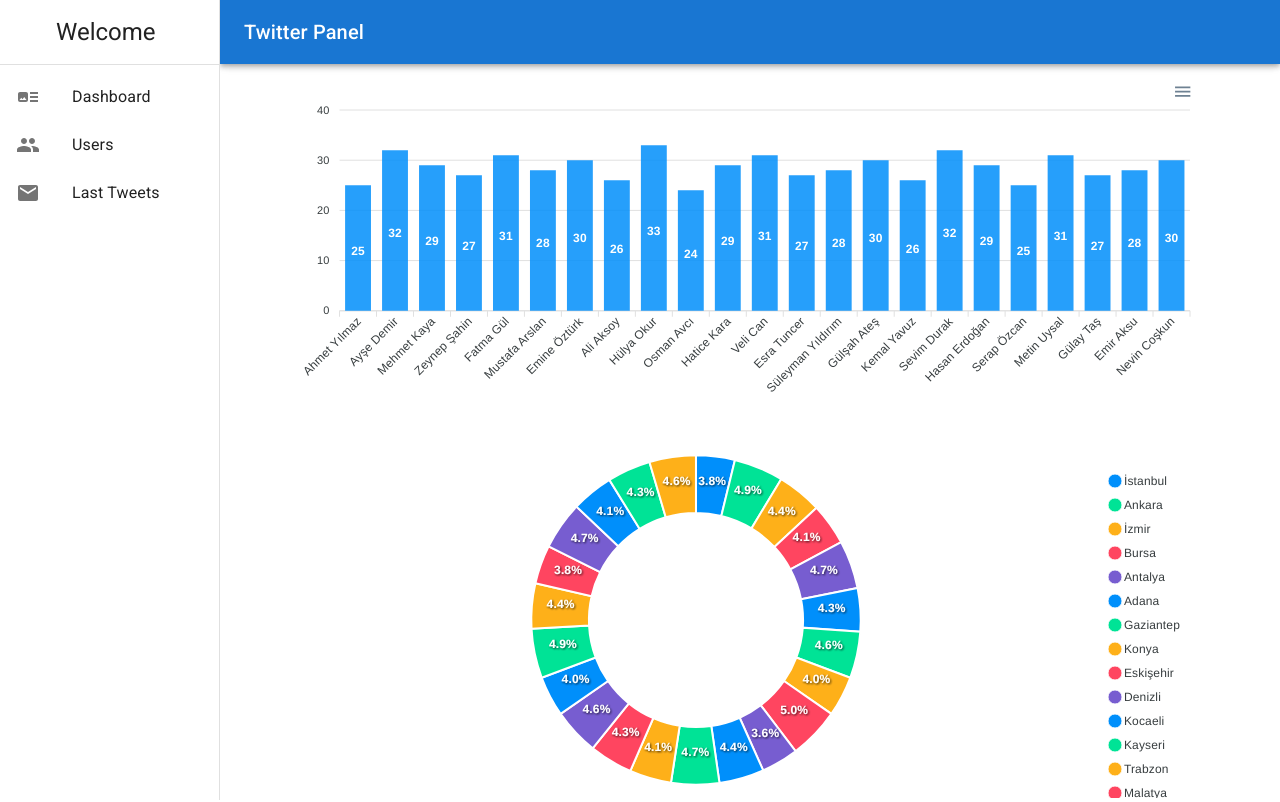
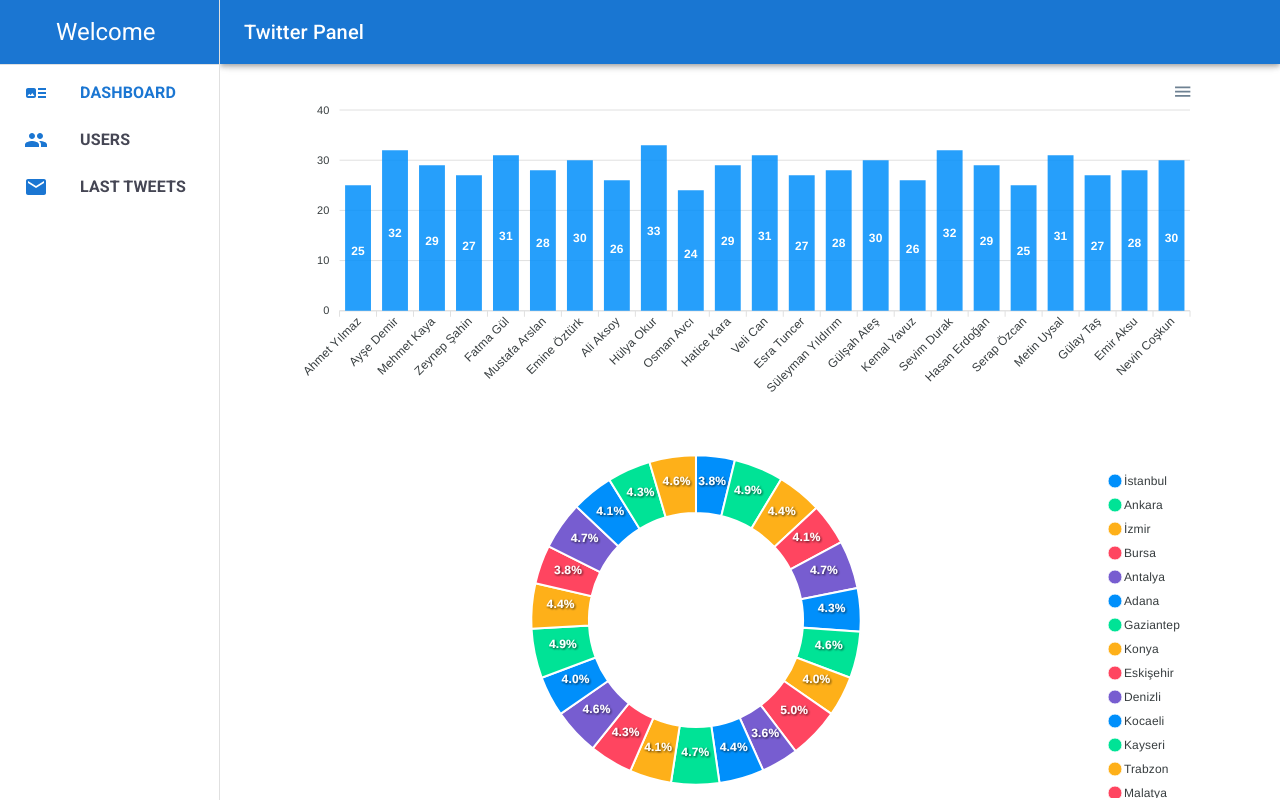
Before and after one commit to MelodiBayraktar/TwitterPanel, a React (Vite) app: page / in a window 1280 px wide. Shown: the top 802 px of the page. Built offline with nearby package versions, Linux system fonts and the light colour scheme.

Commit message:
Sidebar is updated

```diff
--- a/index.html
+++ b/index.html
@@ -16,6 +16,7 @@
 
     <title>Dashboard</title>
   </head>
+
   <body>
     <div id="root"></div>
     <script type="module" src="/src/main.jsx"></script>
--- a/src/components/SideNav.jsx
+++ b/src/components/SideNav.jsx
@@ -13,9 +13,25 @@
 import ArtTrackIcon from "@mui/icons-material/ArtTrack";
 import GroupIcon from "@mui/icons-material/Group";
 import EmailIcon from "@mui/icons-material/Email";
+import { NavLink } from "react-router-dom";
+import { styled } from "@mui/material/styles";
 
 const drawerWidth = 220;
 
+const StyledNavLink = styled(NavLink)(({ theme }) => ({
+  color: "#454654", // Text rengi
+  textDecoration: "none",
+  fontWeight:"bold",
+  textTransform:"uppercase",
+  marginLeft: '8px',
+  display:"flex", // Alt çizgiyi kaldırmak için
+  "&.active": {
+    color: "#1B76D2",
+  },
+  "& .MuiListItemIcon-root": {
+    color: "#1B76D2", // İkonları mavi yapmak için
+  },
+}));
 function SideNav(props) {
   const { window } = props;
   const [mobileOpen, setMobileOpen] = React.useState(false);
@@ -28,20 +44,23 @@
     {
       name: "Dashboard",
       icon: <ArtTrackIcon />,
+      to: "/",
     },
     {
       name: "Users",
       icon: <GroupIcon />,
+      to: "/users",
     },
     {
       name: "Last Tweets",
       icon: <EmailIcon />,
+      to: "/last-tweets",
     },
   ];
 
   const drawer = (
     <div>
-      <Typography variant="h5" sx={{ pl: 7, py: 2 }}>
+      <Typography variant="h5" sx={{ pl: 7, py: 2 ,backgroundColor:'#1B76D2',color:'white'}}>
         Welcome{" "}
       </Typography>
       <Divider />
@@ -49,8 +68,11 @@
         {sidebars.map((item, index) => (
           <ListItem key={index} disablePadding>
             <ListItemButton>
-              <ListItemIcon>{item.icon}</ListItemIcon>
-              <ListItemText primary={item.name} />
+              <StyledNavLink to={item.to} >
+              <Box><ListItemIcon>{item.icon}</ListItemIcon></Box>
+                <Box>{item.name}</Box>
+                {/* <ListItemText primary={item.name} /> */}
+              </StyledNavLink>
             </ListItemButton>
           </ListItem>
         ))}
```
Also changed, not shown: 1 other file (tests, documents, lock files or other folders).
